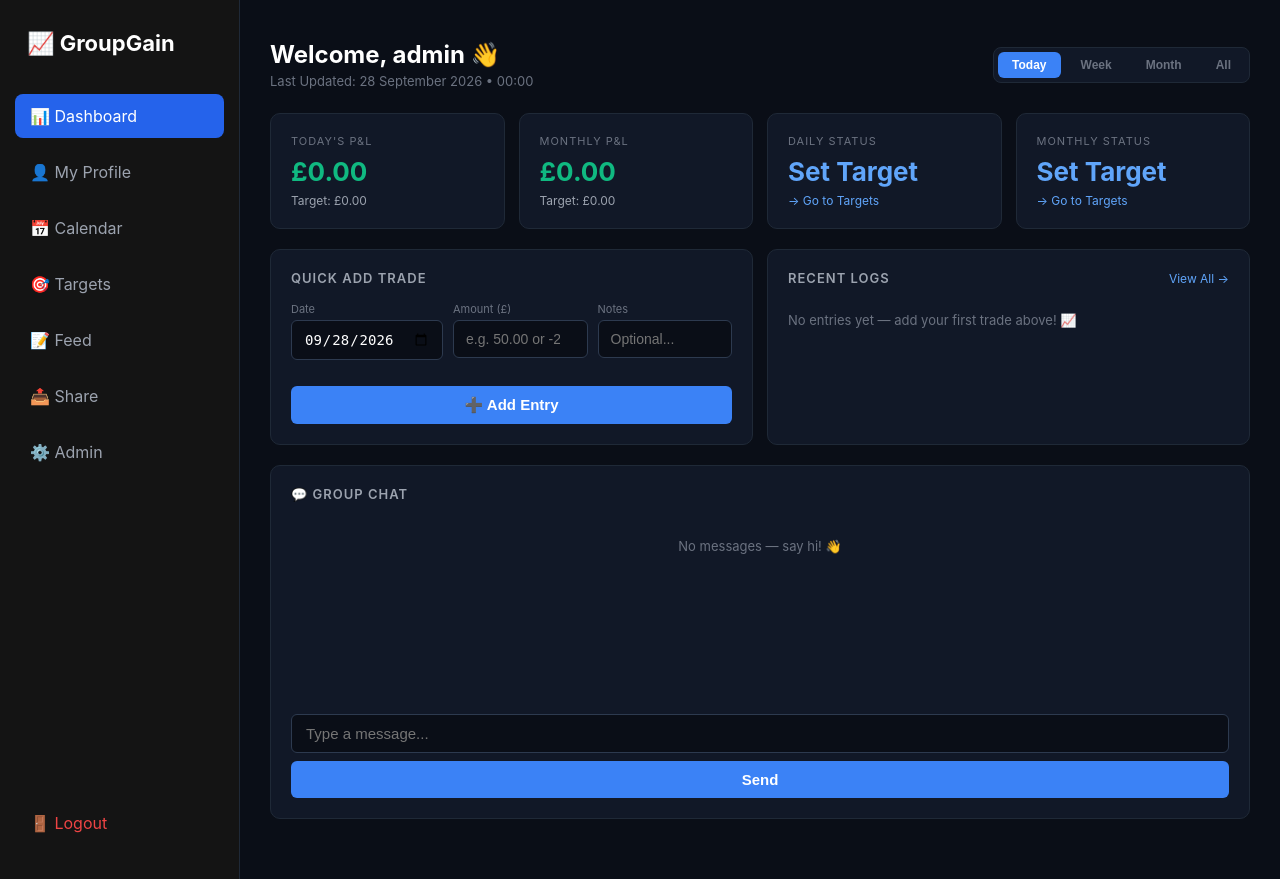
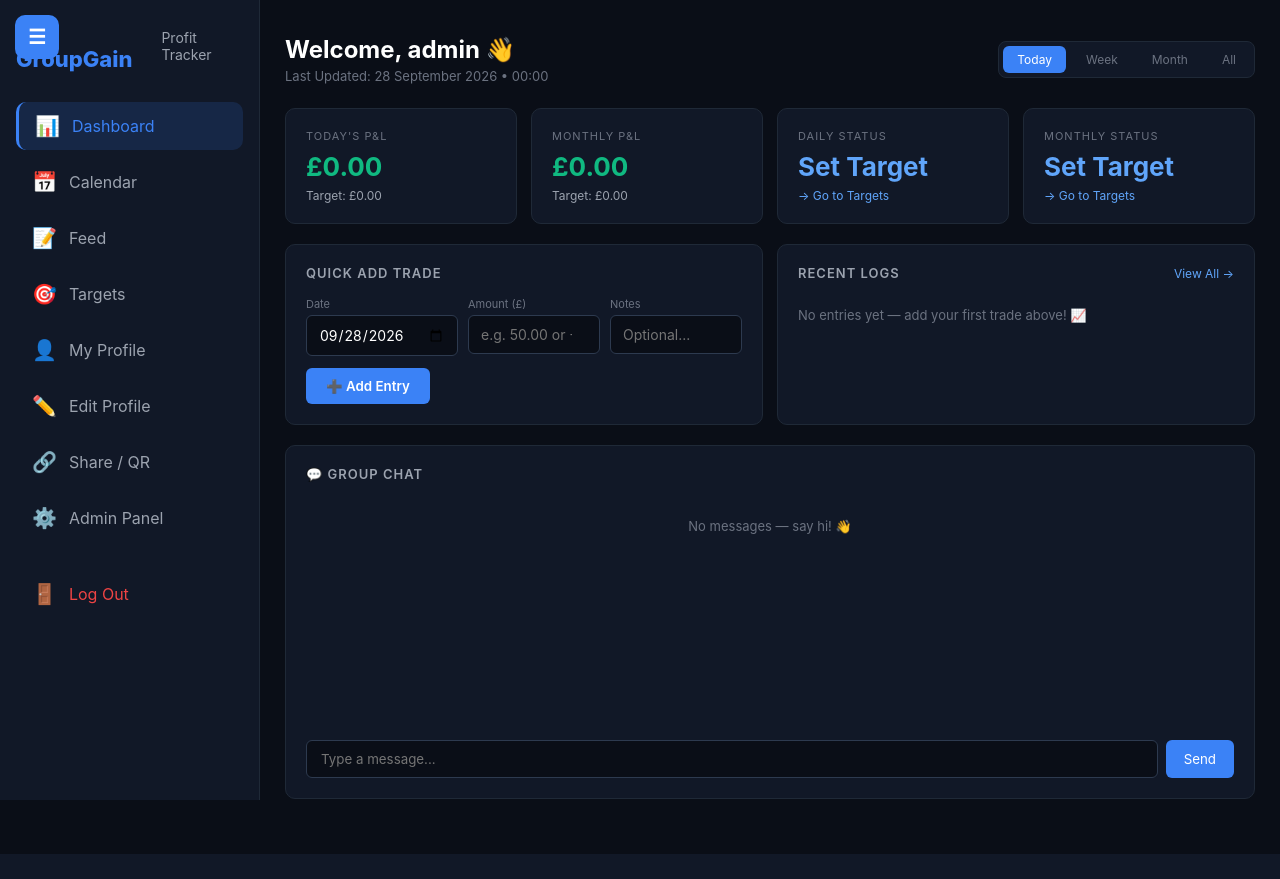
Before and after one commit to leemossford-jpg/groupgain, a Flask app: page / in a window 1280 px wide. After the commit the page ends 854 px from the top, so only its background shows below. Run offline with Flask 3, Linux system fonts and the light colour scheme; a user stored in the database is signed in.

Commit message:
Update base.html

```diff
--- a/templates/base.html
+++ b/templates/base.html
@@ -1,183 +1,196 @@
 <!DOCTYPE html>
-<html>
+<html lang="en">
 <head>
+    <meta charset="UTF-8">
+    <meta name="viewport" content="width=device-width, initial-scale=1.0">
     <title>GroupGain</title>
-    <meta name="viewport" content="width=device-width, initial-scale=1">
     <style>
-        * { margin: 0; padding: 0; box-sizing: border-box; }
+        /* ===== COLOUR THEME — DARK PRO ===== */
         :root {
-            --bg: #0f0f0f;
-            --card: #1a1a1a;
-            --card-hover: #252525;
-            --accent: #2563eb;
-            --accent-light: #3b82f6;
-            --text: #e5e5e5;
-            --text-dim: #999;
+            --bg-main: #0a0e17;
+            --bg-sidebar: #111827;
+            --bg-card: #1f2937;
+            --bg-hover: #374151;
+            --accent: #3b82f6;
+            --accent-hover: #2563eb;
             --green: #10b981;
             --red: #ef4444;
-            --border: #2a2a2a;
+            --text: #f3f4f6;
+            --text-dim: #9ca3af;
+            --border: #374151;
+            --sidebar-width: 260px;
+            --sidebar-collapsed: 70px;
         }
-        body {
-            font-family: -apple-system, Segoe UI, Roboto, sans-serif;
-            background: var(--bg);
-            color: var(--text);
-            display: flex;
+
+        * { margin: 0; padding: 0; box-sizing: border-box; font-family: -apple-system, Segoe UI, Roboto, sans-serif; }
+        body { background: var(--bg-main); color: var(--text); min-height: 100vh; }
+
+        /* ===== SIDEBAR CONTAINER ===== */
+        .sidebar {
+            position: fixed; top: 0; left: 0; height: 100vh;
+            width: var(--sidebar-width);
+            background: var(--bg-sidebar);
+            border-right: 1px solid var(--border);
+            transition: transform 0.3s ease, width 0.3s ease;
+            z-index: 100;
+            overflow: hidden;
+        }
+        .sidebar.collapsed {
+            transform: translateX(-100%);
+        }
+
+        /* ===== TOGGLE BUTTON ===== */
+        .toggle-btn {
+            position: fixed; top: 15px; left: 15px; z-index: 200;
+            background: var(--accent); border: none; color: white;
+            width: 44px; height: 44px; border-radius: 10px;
+            cursor: pointer; font-size: 20px; font-weight: bold;
+            transition: background 0.2s;
+        }
+        .toggle-btn:hover { background: var(--accent-hover); }
+        .sidebar.collapsed + .toggle-btn { left: 15px; }
+
+        /* ===== SIDEBAR INNER ===== */
+        .sidebar-inner { padding: 20px 16px; height: 100%; overflow-y: auto; }
+        .sidebar-logo {
+            font-size: 22px; font-weight: 800; color: var(--accent);
+            margin-bottom: 30px; display: flex; align-items: center; gap: 10px;
+        }
+        .sidebar-logo span { font-size: 14px; color: var(--text-dim); font-weight: normal; }
+
+        .sidebar-nav { display: flex; flex-direction: column; gap: 6px; }
+        .sidebar-nav a {
+            display: flex; align-items: center; gap: 12px;
+            padding: 12px 16px; border-radius: 10px;
+            color: var(--text-dim); text-decoration: none;
+            transition: all 0.25s ease; margin-bottom: 2px;
+        }
+        .sidebar-nav a:hover {
+            background: var(--bg-hover); color: white; transform: translateX(4px);
+        }
+        .sidebar-nav a.active {
+            background: rgba(59, 130, 246, 0.15);
+            color: var(--accent); border-left: 3px solid var(--accent);
+        }
+        .sidebar-nav a span:first-child { font-size: 20px; }
+
+        /* ===== MAIN CONTENT AREA ===== */
+        .main-content {
+            margin-left: var(--sidebar-width);
+            padding: 25px;
+            transition: margin-left 0.3s ease;
             min-height: 100vh;
         }
-        .sidebar {
-            width: 240px;
-            background: #141414;
-            border-right: 1px solid var(--border);
-            padding: 30px 15px;
-            display: flex;
-            flex-direction: column;
-            gap: 8px;
-            flex-shrink: 0;
+        .main-content.full-width { margin-left: 0; }
+
+        /* ===== FLASH MESSAGES ===== */
+        .flash-container { max-width: 700px; margin: 0 auto 20px; }
+        .flash { padding: 14px 20px; border-radius: 10px; margin-bottom: 10px; }
+        .flash.success { background: rgba(16, 185, 129, 0.1); border: 1px solid rgba(16, 185, 129, 0.3); color: #6ee7b7; }
+        .flash.error { background: rgba(239, 68, 68, 0.1); border: 1px solid rgba(239, 68, 68, 0.3); color: #fca5a5; }
+        .flash.info { background: rgba(59, 130, 246, 0.1); border: 1px solid rgba(59, 130, 246, 0.3); color: #93c5fd; }
+
+        /* ===== RESPONSIVE ===== */
+        @media (max-width: 768px) {
+            .sidebar { width: 240px; }
+            .main-content { padding: 15px; }
         }
-        .sidebar-logo {
-            font-size: 22px;
-            font-weight: 700;
-            color: #fff;
-            margin-bottom: 30px;
-            padding-left: 12px;
-        }
-        .sidebar a {
-            display: flex;
-            align-items: center;
-            gap: 10px;
-            padding: 12px 15px;
-            border-radius: 8px;
-            color: var(--text-dim);
-            text-decoration: none;
-            transition: 0.2s;
-            margin-bottom: 4px;
-        }
-        .sidebar a:hover, .sidebar a.active {
-            background: var(--accent);
-            color: #fff;
-        }
-        .sidebar .bottom { margin-top: auto; }
-        .sidebar .logout { color: var(--red); }
-        .sidebar .logout:hover { background: var(--red); color: #fff; }
-        .main {
-            flex: 1;
-            padding: 30px;
-            overflow-y: auto;
-        }
-        .flash {
-            padding: 12px 16px;
-            border-radius: 8px;
-            margin-bottom: 20px;
-        }
-        .flash.error { background: rgba(239,68,68,0.15); color: #fca5a5; }
-        .flash.success { background: rgba(16,185,129,0.15); color: #6ee7b7; }
-        .flash.info { background: rgba(59,130,246,0.15); color: #93c5fd; }
-        h1, h2, h3 { margin-bottom: 20px; color: #fff; }
-        .grid {
-            display: grid;
-            grid-template-columns: repeat(auto-fit, minmax(280px, 1fr));
-            gap: 20px;
-            margin-bottom: 30px;
-        }
-        .card {
-            background: var(--card);
-            padding: 25px;
-            border-radius: 12px;
-            border: 1px solid var(--border);
-        }
-        .card h3 {
-            font-size: 14px;
-            text-transform: uppercase;
-            letter-spacing: 0.5px;
-            color: var(--text-dim);
-            margin-bottom: 10px;
-        }
-        .value-lg { font-size: 32px; font-weight: 700; }
-        .green { color: var(--green); }
-        .red { color: var(--red); }
-        form { display: flex; flex-direction: column; gap: 14px; }
-        input, button, textarea, select {
-            padding: 12px 15px;
-            border: none;
-            border-radius: 8px;
-            background: var(--card-hover);
-            color: #fff;
-            font-size: 15px;
-        }
-        button {
-            background: var(--accent);
-            cursor: pointer;
-            font-weight: 600;
-            transition: 0.2s;
-        }
-        button:hover { background: var(--accent-light); }
-        .chat-box {
-            background: var(--card);
-            border-radius: 12px;
-            padding: 20px;
-            margin-top: 20px;
-            border: 1px solid var(--border);
-        }
-        .chat-messages {
-            max-height: 300px;
-            overflow-y: auto;
-            margin-bottom: 15px;
-            display: flex;
-            flex-direction: column;
-            gap: 10px;
-        }
-        .chat-msg {
-            padding: 10px 14px;
-            background: var(--card-hover);
-            border-radius: 18px;
-            max-width: 80%;
-        }
-        .chat-msg.me {
-            background: var(--accent);
-            align-self: flex-end;
-        }
-        .chat-msg small { opacity: 0.6; font-size: 11px; }
     </style>
 </head>
 <body>
-    <nav class="sidebar">
-        <div class="sidebar-logo">📈 GroupGain</div>
+
+    <!-- Sliding Sidebar -->
+    <nav class="sidebar" id="sidebar">
+        <div class="sidebar-inner">
+            <div class="sidebar-logo">
+                💰 GroupGain
+                <span>Profit Tracker</span>
+            </div>
+
+            <nav class="sidebar-nav">
                 <a href="{{ url_for('dashboard') }}" class="{% if request.endpoint == 'dashboard' %}active{% endif %}">
-            📊 Dashboard
+                    <span>📊</span>
+                    <span>Dashboard</span>
                 </a>
-        <a href="{{ url_for('profile', username=current_user.username) }}" class="{% if 'profile' in request.endpoint %}active{% endif %}">
-            👤 My Profile
+                <a href="{{ url_for('calendar_view') }}" class="{% if request.endpoint == 'calendar_view' %}active{% endif %}">
+                    <span>📅</span>
+                    <span>Calendar</span>
                 </a>
-        <a href="{{ url_for('calendar_view') }}" class="{% if 'calendar' in request.endpoint %}active{% endif %}">
-            📅 Calendar
+                <a href="{{ url_for('feed') }}" class="{% if request.endpoint == 'feed' %}active{% endif %}">
+                    <span>📝</span>
+                    <span>Feed</span>
                 </a>
                 <a href="{{ url_for('targets') }}" class="{% if request.endpoint == 'targets' %}active{% endif %}">
-            🎯 Targets
+                    <span>🎯</span>
+                    <span>Targets</span>
                 </a>
-        <a href="{{ url_for('feed') }}" class="{% if request.endpoint == 'feed' %}active{% endif %}">
-            📝 Feed
+                <a href="{{ url_for('profile', username=current_user.username) }}" class="{% if request.endpoint == 'profile' %}active{% endif %}">
+                    <span>👤</span>
+                    <span>My Profile</span>
+                </a>
+                <a href="{{ url_for('edit_profile') }}" class="{% if request.endpoint == 'edit_profile' %}active{% endif %}">
+                    <span>✏️</span>
+                    <span>Edit Profile</span>
                 </a>
                 <a href="{{ url_for('share') }}" class="{% if request.endpoint == 'share' %}active{% endif %}">
-            📤 Share
+                    <span>🔗</span>
+                    <span>Share / QR</span>
                 </a>
                 {% if current_user.is_admin %}
                 <a href="{{ url_for('admin_panel') }}" class="{% if request.endpoint == 'admin_panel' %}active{% endif %}">
-            ⚙️ Admin
+                    <span>⚙️</span>
+                    <span>Admin Panel</span>
                 </a>
                 {% endif %}
-        <div class="bottom">
-            <a href="{{ url_for('logout') }}" class="logout">🚪 Logout</a>
+                <a href="{{ url_for('logout') }}" style="margin-top: 20px; color: var(--red);">
+                    <span>🚪</span>
+                    <span>Log Out</span>
+                </a>
+            </nav>
         </div>
     </nav>
-    <main class="main">
+
+    <!-- Toggle Button -->
+    <button class="toggle-btn" id="toggleBtn" onclick="toggleSidebar()">☰</button>
+
+    <!-- Main Content -->
+    <main class="main-content" id="mainContent">
         {% with messages = get_flashed_messages(with_categories=true) %}
             {% if messages %}
-                {% for category, msg in messages %}
-                    <div class="flash {{ category }}">{{ msg }}</div>
+            <div class="flash-container">
+                {% for category, message in messages %}
+                <div class="flash {{ category }}">{{ message }}</div>
                 {% endfor %}
+            </div>
             {% endif %}
         {% endwith %}
+
         {% block content %}{% endblock %}
     </main>
+
+    <script>
+        // ===== SLIDING SIDEBAR TOGGLE =====
+        const sidebar = document.getElementById('sidebar');
+        const mainContent = document.getElementById('mainContent');
+        const toggleBtn = document.getElementById('toggleBtn');
+
+        function toggleSidebar() {
+            sidebar.classList.toggle('collapsed');
+            mainContent.classList.toggle('full-width');
+
+            // Save preference
+            const isCollapsed = sidebar.classList.contains('collapsed');
+            localStorage.setItem('sidebarCollapsed', isCollapsed);
+        }
+
+        // Load saved state on page load
+        window.addEventListener('DOMContentLoaded', () => {
+            if (localStorage.getItem('sidebarCollapsed') === 'true') {
+                sidebar.classList.add('collapsed');
+                mainContent.classList.add('full-width');
+            }
+        });
+    </script>
+
 </body>
 </html>
```
Lines whose indentation alone changed are shown as unchanged.
